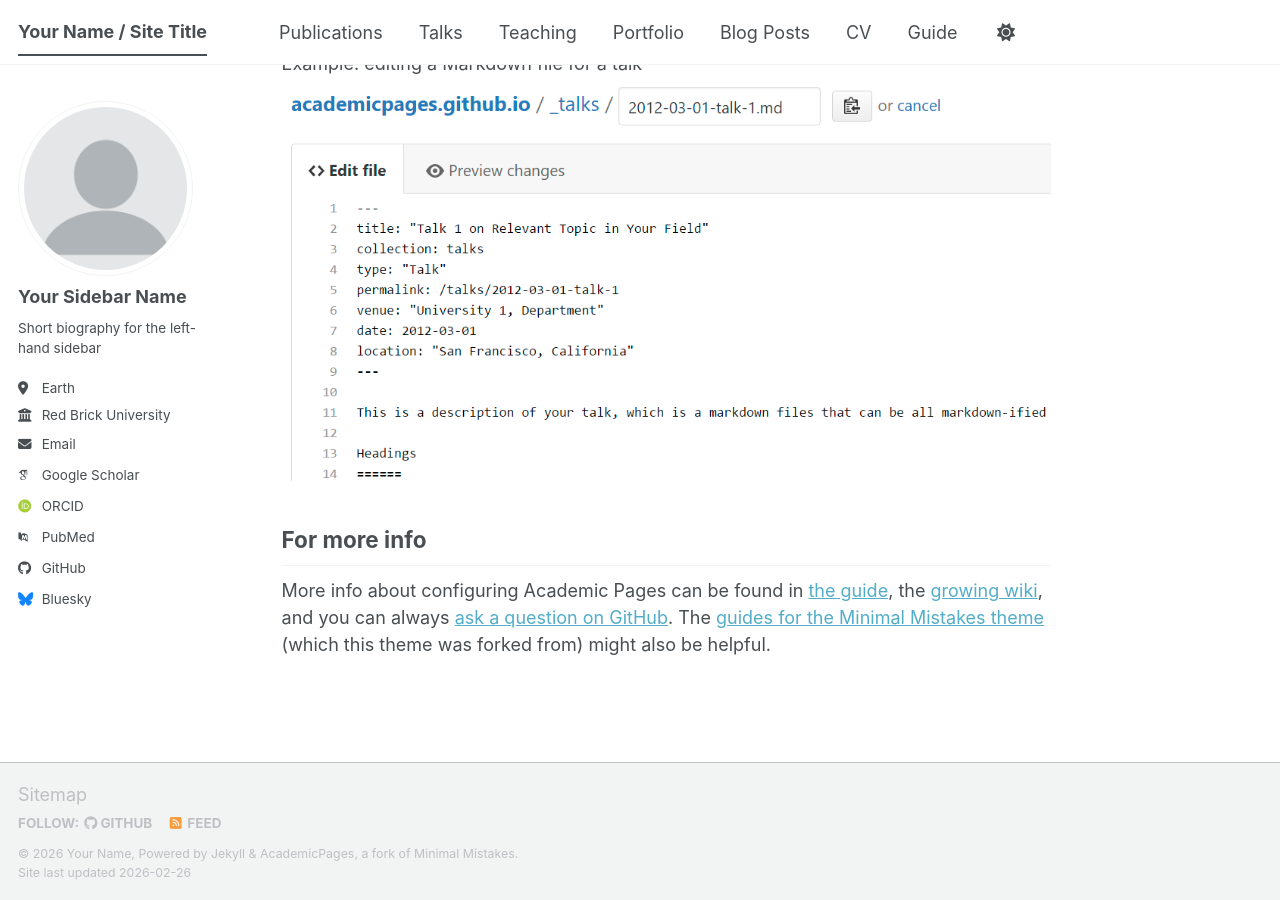
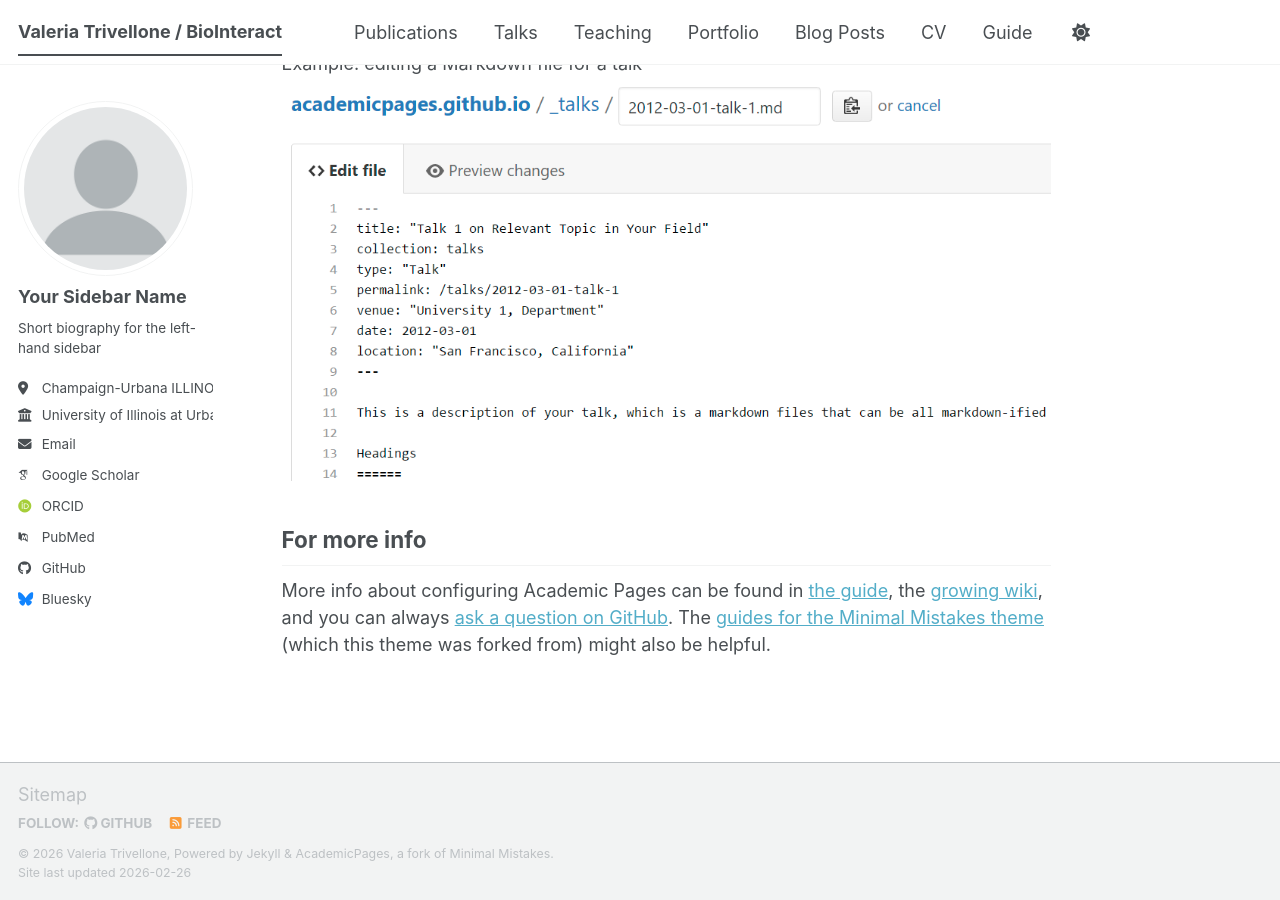
Before and after one commit to valeriatrivellone/valeriatrivellone.github.io, a Jekyll site: the page built from _pages/about.md, in a window 1280 px wide and 900 px high, scrolled down 2720 px. Built offline with Jekyll 4.4.1, drawn with Linux system fonts in a browser that asks for light colours; some web fonts are replaced; a script bundle is joined from its source files by our own code; library files that are not in the unit come from our copies.

Commit message:
Update _config.yml

```diff
--- a/_config.yml
+++ b/_config.yml
@@ -9,10 +9,10 @@
 # Basic Site Settings
 locale                   : "en-US"
 site_theme               : "default" # The available themes options are "default", "air", "sunrise", "mint", "dirt" and "contrast"
-title                    : "Your Name / Site Title"
+title                    : "Valeria Trivellone / BioInteract"
 title_separator          : "-"
-name                     : &name "Your Name"
-description              : &description "Your Name's academic portfolio"   # Update this with a general description of your site, this is the default if not overridden by a page
+name                     : &name "Valeria Trivellone"
+description              : &description "The Trivellone BioInteract Lab at the University of Illinois at Urbana-Champaign focuses on cutting-edge research in pathogen/symbiont-host associations, utilizing ecological modeling approaches and modern molecular techniques. Learn about our team, projects, and publications"   # Update this with a general description of your site, this is the default if not overridden by a page
 url                      : https://academicpages.github.io # The base hostname & protocol for your site e.g. "https://[your GitHub username].github.io",
                                                            # or if you already have some other page hosted on Github then use "https://[your GitHub username].github.io/[Your Repo Name]"
 baseurl                  : "" # the subpath of your site, e.g. "/blog"
@@ -27,10 +27,10 @@ author:
   name             : "Your Sidebar Name"
   pronouns         : # example: "she/her"
   bio              : "Short biography for the left-hand sidebar"
-  location         : "Earth"
-  employer         : "Red Brick University"
+  location         : "Champaign-Urbana ILLINOIS"
+  employer         : "University of Illinois at Urbana-Champaign"
   uri              : # URL
-  email            : "none@example.org"
+  email            : "valeria3@illinois.edu"
 
   # Academic websites
   academia         : # URL
```
